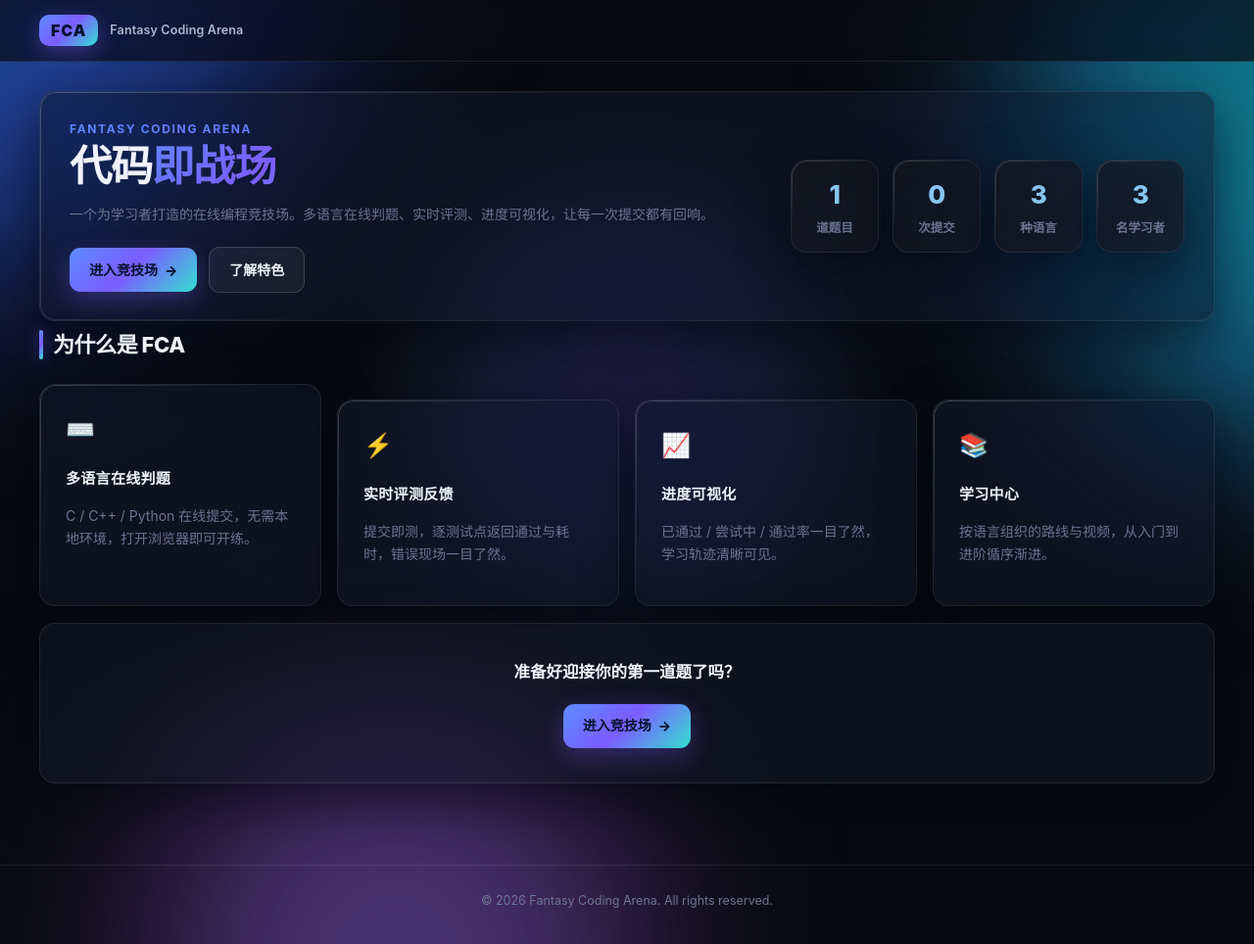
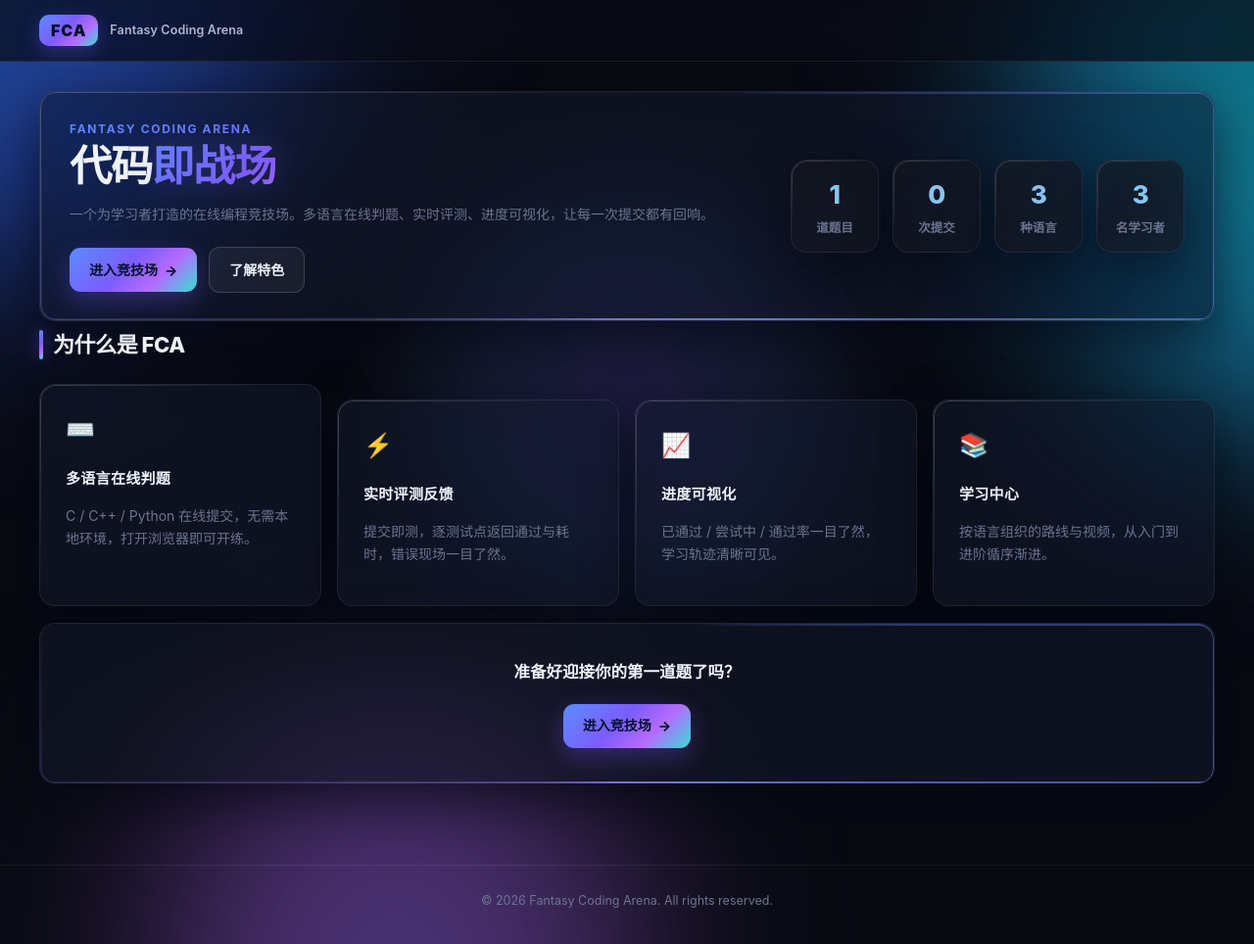
Before and after one commit to Fantasy10262/FCA, a Flask app: page / in a window 1280 px wide. Shown: the whole page at 98% size. Run offline with Flask 3, Linux system fonts and the light colour scheme; data comes from the database, SQL or seed files in the repository; data that the repository does not hold is empty; some libraries are stand-ins or nearby versions.

Commit message:
v6 高科技增强：霓虹呼吸光 + 旋转霓虹边框 + 卡片指针聚光 + 科技网格 + 霓虹按钮

```diff
--- a/static/app.js
+++ b/static/app.js
@@ -50,6 +50,18 @@
       if (Math.abs(dtx - ddx) > 0.001 || Math.abs(dty - ddy) > 0.001) rafD = requestAnimationFrame(stepDepth);
       else rafD = null;
     }
+  }
+
+  /* ---------- 1d. 卡片指针聚光（high-tech 鼠标跟随高光，不隐藏原生光标） ---------- */
+  var spots = document.querySelectorAll('.pcard, .scard, .stat, .card, .panel');
+  if (spots.length && motion) {
+    Array.prototype.forEach.call(spots, function (el) {
+      el.addEventListener('mousemove', function (e) {
+        var r = el.getBoundingClientRect();
+        el.style.setProperty('--cx', (((e.clientX - r.left) / r.width) * 100).toFixed(1) + '%');
+        el.style.setProperty('--cy', (((e.clientY - r.top) / r.height) * 100).toFixed(1) + '%');
+      }, { passive: true });
+    });
   }
 
   /* ---------- 2. 滚动叙事：进入视口从 opacity:0 + y:80 → power4.out 出现 ---------- */
--- a/static/style.css
+++ b/static/style.css
@@ -19,7 +19,7 @@
   --muted: #6B7591;
 
   /* 品牌渐变（极光蓝 → 靛 → 青，简约大气冷色调） */
-  --grad: linear-gradient(135deg, #5B8CFF 0%, #7C5CFF 48%, #34E0D2 100%);
+  --grad: linear-gradient(135deg, #5B8CFF 0%, #7C5CFF 44%, #B66BFF 70%, #34E0D2 100%);
   --grad-soft: linear-gradient(135deg, #8FB4FF, #79E6D8);
   --accent: #6E8BFF;        /* 主蓝 */
   --accent-2: #8E7CFF;      /* 靛 */
@@ -138,6 +138,7 @@ code { background: rgba(255, 255, 255, 0.07); padding: 1px 6px; border-radius: 6
   font-weight: 900; letter-spacing: 0.06em; font-size: 16px; line-height: 1;
   color: var(--accent-ink); background: var(--grad); padding: 8px 12px; border-radius: 10px;
   box-shadow: 0 6px 22px rgba(124, 92, 255, 0.40);
+  animation: glowPulse 3.4s ease-in-out infinite;
 }
 .brand-sub { font-size: 12.5px; font-weight: 600; color: var(--ink-2); letter-spacing: 0.01em; }
 .nav { display: flex; align-items: center; gap: 2px; flex-wrap: wrap; }
@@ -185,8 +186,8 @@ button, .btn {
   position: relative; overflow: hidden; isolation: isolate;
   transition: transform 0.16s ease, box-shadow 0.18s ease, filter 0.16s ease;
 }
-button:hover, .btn:hover { transform: translateY(-2px); box-shadow: 0 14px 38px rgba(124, 92, 255, 0.48); filter: brightness(1.05); }
-button:active, .btn:active { transform: translateY(0); }
+button:hover, .btn:hover { transform: translateY(-2px); box-shadow: 0 14px 38px rgba(124, 92, 255, 0.48), 0 0 22px rgba(124, 92, 255, 0.35); filter: brightness(1.05); }
+button:active, .btn:active { transform: translateY(0) scale(0.98); }
 button.ghost, .btn.ghost {
   background: rgba(255, 255, 255, 0.05); color: var(--ink); border: 1px solid var(--line-strong); box-shadow: none;
 }
@@ -217,6 +218,7 @@ button:hover::before, .btn:hover::before { transform: translateX(120%); }
   background-size: 220% 220%;
   -webkit-background-clip: text; background-clip: text; color: transparent;
   animation: gradFlow 6s ease-in-out infinite;
+  filter: drop-shadow(0 0 16px rgba(124, 92, 255, 0.30));
 }
 @keyframes gradFlow {
   0% { background-position: 0% 50%; }
@@ -453,7 +455,7 @@ pre.err { background: rgba(255, 122, 138, 0.08); color: #ffb3bd; padding: 14px;
 html { scroll-behavior: smooth; }
 :focus-visible { outline: 2px solid var(--accent); outline-offset: 2px; border-radius: 6px; }
 .scroll-progress { position: fixed; top: 0; left: 0; height: 3px; width: 0%; z-index: 60; background: var(--grad); box-shadow: 0 0 12px rgba(124,92,255,.6); transition: width .05s linear; }
-.nav a.active { color: var(--accent-ink); background: var(--grad); font-weight: 800; box-shadow: 0 6px 20px rgba(124,92,255,.35); }
+.nav a.active { color: var(--accent-ink); background: var(--grad); font-weight: 800; box-shadow: 0 6px 20px rgba(124,92,255,.35); animation: glowPulse 3s ease-in-out infinite; }
 .nav a.active:hover { color: var(--accent-ink); filter: brightness(1.06); }
 .nav-toggle { display: none; flex-direction: column; gap: 5px; justify-content: center; width: 42px; height: 38px; padding: 8px; border: 1px solid var(--line-strong); border-radius: 10px; background: var(--bg-2); cursor: pointer; }
 .nav-toggle span { display: block; height: 2px; border-radius: 2px; background: var(--ink); transition: transform .25s, opacity .25s; }
@@ -484,7 +486,7 @@ html { scroll-behavior: smooth; }
 .filter-select:focus { outline: none; border-color: var(--accent); box-shadow: 0 0 0 3px var(--accent-soft); }
 .filter-select option, .form select option { background: #161616; color: #EEF2FB; padding: 8px; font-weight: 500; }
 .filter-count { margin-left: auto; display: inline-flex; align-items: center; gap: 8px; height: 38px; padding: 0 16px; border-radius: 999px; background: var(--bg-2); border: 1px solid var(--line); color: var(--ink-2); font-weight: 700; font-size: 13.5px; }
-.filter-count::before { content: ""; width: 7px; height: 7px; border-radius: 999px; background: var(--accent); box-shadow: 0 0 10px var(--accent-glow); }
+.filter-count::before { content: ""; width: 7px; height: 7px; border-radius: 999px; background: var(--accent); box-shadow: 0 0 10px var(--accent-glow); animation: glowPulse 2.6s ease-in-out infinite; }
 .empty-ico { font-size: 40px; margin-bottom: 8px; }
 
 @media (max-width: 760px) {
@@ -509,7 +511,7 @@ html { scroll-behavior: smooth; }
 .index-hero { gap: 28px; }
 .feat-ico { font-size: 24px; margin-bottom: 4px; }
 .feat h3 { margin: 6px 0 8px; }
-.cta-band { text-align: center; padding: 36px 24px; margin-top: 10px; border: 1px solid var(--line); border-radius: var(--radius); background: var(--surface); backdrop-filter: blur(18px); -webkit-backdrop-filter: blur(18px); box-shadow: var(--shadow); }
+.cta-band { text-align: center; padding: 36px 24px; margin-top: 10px; border: 1px solid var(--line); border-radius: var(--radius); background: var(--surface); backdrop-filter: blur(18px); -webkit-backdrop-filter: blur(18px); box-shadow: var(--shadow); position: relative; overflow: hidden; }
 .cta-band h2 { margin: 0 0 18px; }
 .hero-sub { color: var(--ink-2); font-size: clamp(1rem, 2.2vw, 1.2rem); line-height: 1.7; margin: 22px 0 26px; max-width: 34ch; }
 .hero-meta { display: flex; align-items: center; gap: 12px; color: var(--muted); font-size: 13px; font-weight: 600; letter-spacing: .02em; }
@@ -605,3 +607,48 @@ html { scroll-behavior: smooth; }
   .diff-chips { height: auto; flex-wrap: wrap; }
   .diff-chips .chip { padding: 0 12px; font-size: 12.5px; }
 }
+
+/* ============ 高科技增强包（v6）：霓虹呼吸 / 旋转边框 / 指针聚光 / 科技网格 ============ */
+@property --angle { syntax: '<angle>'; initial-value: 0deg; inherits: false; }
+
+/* 科技网格背景（极淡，仅顶部透出，营造高科技底纹；缓慢漂移） */
+.tech-grid {
+  position: fixed; inset: 0; z-index: 0; pointer-events: none;
+  background-image:
+    linear-gradient(rgba(124, 92, 255, 0.05) 1px, transparent 1px),
+    linear-gradient(90deg, rgba(124, 92, 255, 0.05) 1px, transparent 1px);
+  background-size: 46px 46px;
+  -webkit-mask-image: radial-gradient(ellipse 85% 55% at 50% -8%, #000, transparent 78%);
+  mask-image: radial-gradient(ellipse 85% 55% at 50% -8%, #000, transparent 78%);
+  animation: gridDrift 22s linear infinite;
+}
+@keyframes gridDrift { to { background-position: 0 46px, 46px 0; } }
+
+/* 霓虹呼吸光（logo / 激活导航 / 状态指示点） */
+@keyframes glowPulse {
+  0%, 100% { box-shadow: 0 6px 20px rgba(124, 92, 255, 0.30); }
+  50%      { box-shadow: 0 6px 34px rgba(124, 92, 255, 0.62); }
+}
+
+/* 指针聚光：卡片 / 面板随鼠标出现的高光晕（只动装饰层，绝不隐藏原生光标） */
+.pcard, .scard, .stat, .card, .panel { position: relative; }
+.pcard::after, .scard::after, .stat::after, .card::after, .panel::after {
+  content: ""; position: absolute; inset: 0; border-radius: inherit; pointer-events: none; z-index: 0;
+  background: radial-gradient(240px circle at var(--cx, 50%) var(--cy, 50%), rgba(124, 92, 255, 0.16), transparent 62%);
+  opacity: 0; transition: opacity 0.35s ease;
+}
+.pcard:hover::after, .scard:hover::after, .stat:hover::after, .card:hover::after, .panel:hover::after { opacity: 1; }
+
+/* 旋转霓虹边框（Hero 仪表盘 / 登录卡 / 行动号召带） */
+.dash.hero::after, .login-wrap::after, .cta-band::after {
+  content: ""; position: absolute; inset: 0; border-radius: inherit; padding: 1.5px; pointer-events: none;
+  background: conic-gradient(from var(--angle, 0deg),
+    transparent 0deg, rgba(110, 139, 255, 0) 60deg,
+    var(--accent) 150deg, var(--accent-2) 210deg,
+    rgba(52, 224, 210, 0) 300deg, transparent 360deg);
+  -webkit-mask: linear-gradient(#000 0 0) content-box, linear-gradient(#000 0 0);
+  -webkit-mask-composite: xor; mask-composite: exclude;
+  animation: spinBorder 7s linear infinite;
+  opacity: 0.85;
+}
+@keyframes spinBorder { to { --angle: 360deg; } }
--- a/templates/base.html
+++ b/templates/base.html
@@ -16,6 +16,8 @@
   </div>
   <!-- 跟随鼠标变化的柔光（仅装饰，不隐藏原生光标） -->
   <div id="glow" aria-hidden="true"></div>
+  <!-- 科技网格底纹（仅装饰，缓慢漂移） -->
+  <div class="tech-grid" aria-hidden="true"></div>
   <!-- 开屏预加载：烟雾溶解过场 -->
   <div id="preloader" aria-hidden="true">
     <div class="pk-mark">FCA</div>
```
